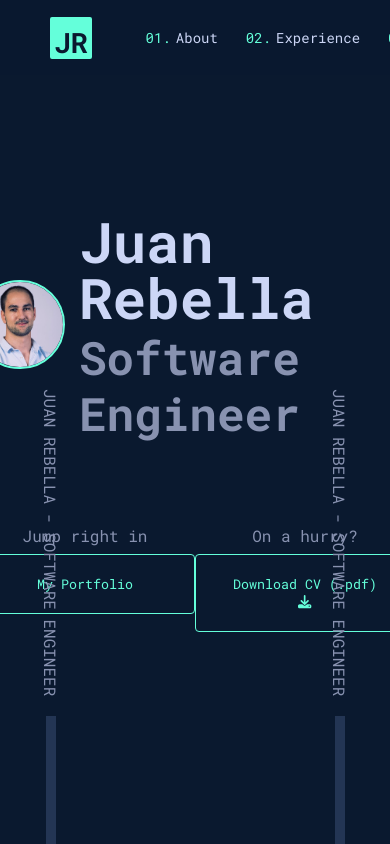
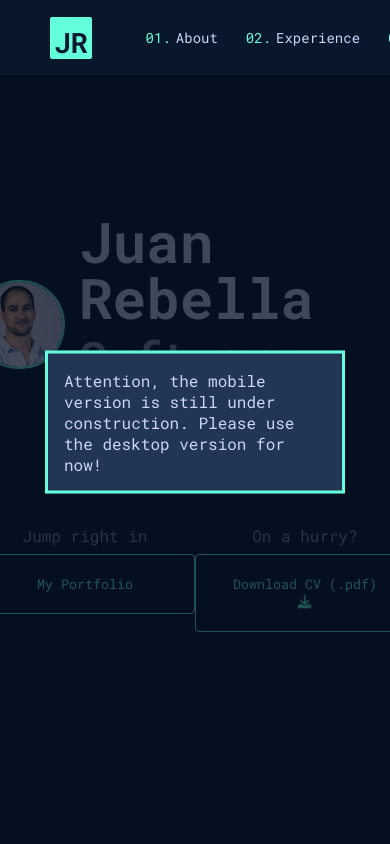
Before and after one commit to JRebella/portfolio, a Next.js app: page / in a window 390 px wide. Shown: the top 844 px of the page. Built offline with nearby package versions, Linux system fonts and the light colour scheme.

Commit message:
feat: viewport media queries, mobile WIP warning

```diff
--- a/components/layout/Layout.tsx
+++ b/components/layout/Layout.tsx
@@ -17,6 +17,13 @@ const Layout: FunctionComponent = ({ children }) => {
 
       <aside className={styles["banner--left"]}>JUAN REBELLA - SOFTWARE ENGINEER</aside>
       <aside className={styles["banner--right"]}>JUAN REBELLA - SOFTWARE ENGINEER</aside>
+
+      <div className={styles["mobile-warning"]}>
+        <dialog>
+          Attention, the mobile version is still under construction. Please use the
+          desktop version for now!
+        </dialog>
+      </div>
     </div>
   );
 };
--- a/components/layout/layout.module.scss
+++ b/components/layout/layout.module.scss
@@ -1,9 +1,13 @@
+@use "../../styles/viewports.scss" as *;
+
 .container {
   min-height: 100vh;
 
   display: flex;
   flex-direction: column;
 }
+
+// Navbar
 
 .navbar {
   position: fixed;
@@ -97,6 +101,8 @@
   }
 }
 
+// Main
+
 .main {
   flex-grow: 1;
   display: flex;
@@ -144,7 +150,21 @@
       margin-left: 20px;
     }
   }
+
+  // margins
+
+  @include viewport-xs {
+    padding: 0px 25px;
+  }
+  @include viewport-md {
+    padding: 0px 50px;
+  }
+  @include viewport-xl {
+    padding: 0px 150px;
+  }
 }
+
+// Footer
 
 .footer {
   display: flex;
@@ -154,6 +174,13 @@
 
 @each $position in ("right", "left") {
   .banner--#{$position} {
+    @include viewport-xs {
+      display: none;
+    }
+    @include viewport-md {
+      display: none;
+    }
+
     position: fixed;
 
     writing-mode: vertical-lr;
@@ -181,3 +208,30 @@
     }
   }
 }
+
+.mobile-warning {
+  display: none;
+  @include viewport-xs {
+    display: initial;
+  }
+
+  position: fixed;
+  height: 100%;
+  width: 100%;
+  background-color: var(--ds-shadow);
+
+  dialog {
+    display: initial;
+    position: fixed;
+    left: 50%;
+    transform: translateX(-50%) translateY(-50%);
+    top: 50%;
+
+    background-color: var(--ds-bg-accent);
+    color: var(--ds-text-accent);
+
+    border-color: var(--ds-primary);
+
+    width: 300px;
+  }
+}
--- a/styles/globals.scss
+++ b/styles/globals.scss
@@ -1,4 +1,5 @@
 @use "./components/UnorderedList/ul.module.scss" as *;
+@use "./viewports.scss" as *;
 
 html,
 body {
--- /dev/null
+++ b/styles/viewports.scss
@@ -0,0 +1,22 @@
+// Viewports
+
+$layout-breakpoint-small: 699px;
+$layout-breakpoint-medium: 1199px;
+
+@mixin viewport-xs {
+  @media (max-width: $layout-breakpoint-small) {
+    @content;
+  }
+}
+
+@mixin viewport-md {
+  @media (min-width: calc($layout-breakpoint-small + 1px)) and (max-width: $layout-breakpoint-medium) {
+    @content;
+  }
+}
+
+@mixin viewport-xl {
+  @media (min-width: calc($layout-breakpoint-medium + 1px)) {
+    @content;
+  }
+}
```
